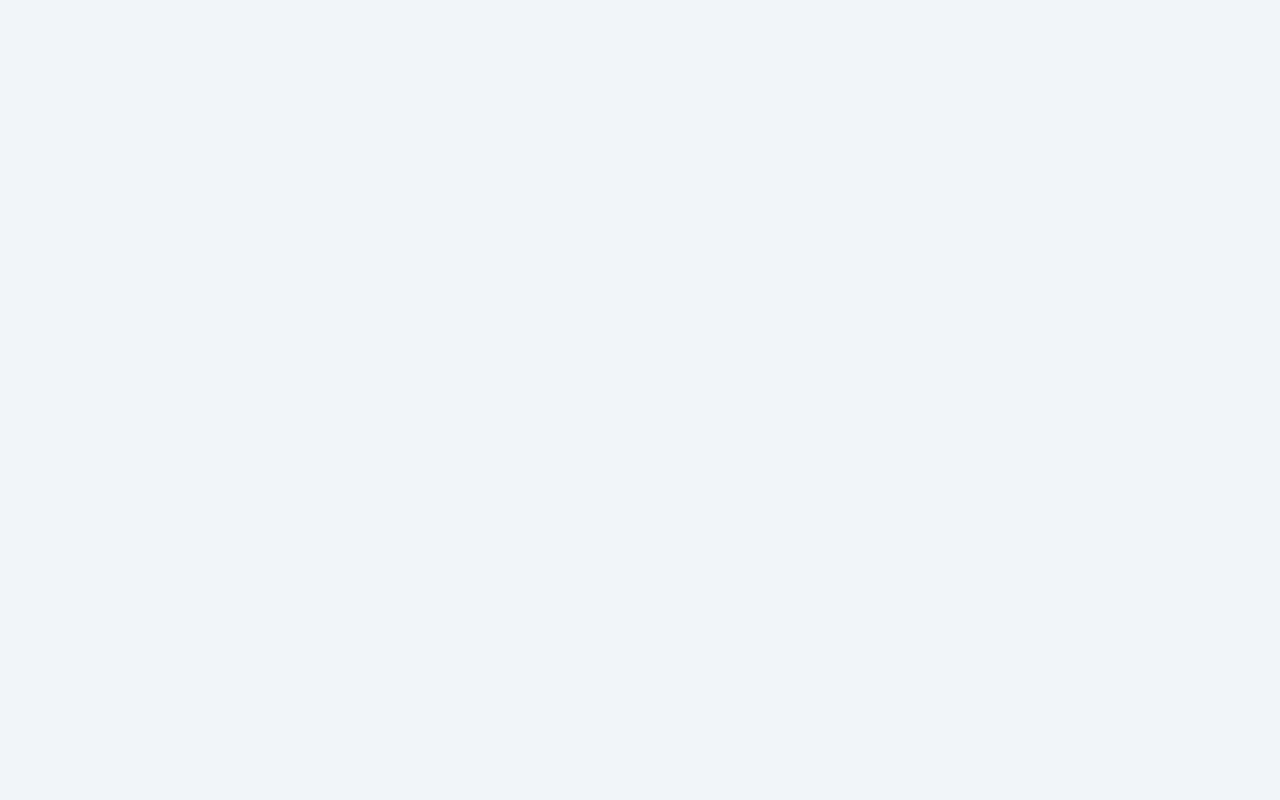
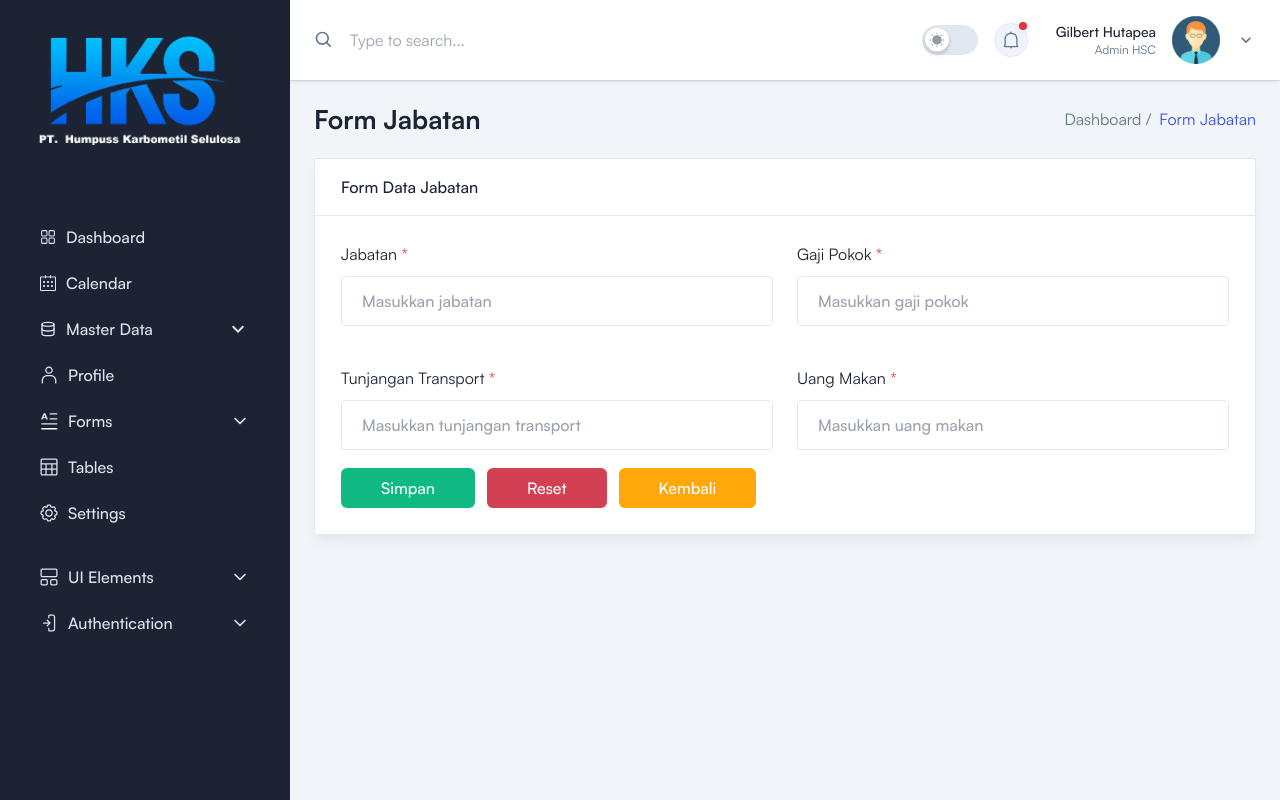
Before and after one commit to SoftwareKings/mern-employee-salary-management, a React (Vite) app in the folder Frontend/: page /admin/master-data/data-jabatan/form-data-jabatan in a window 1280 px wide. Before the commit this address had no page. Built offline with nearby package versions, Linux system fonts and the light colour scheme.

Commit message:
Refactor

```diff
--- a/Frontend/src/App.jsx
+++ b/Frontend/src/App.jsx
@@ -7,6 +7,7 @@ import DataJabatan from './pages/MasterData/DataJabatan/DataJabatan'
 import Profile from './pages/Profile'
 import FormElements from './pages/Form/FormElements'
 import FormDataPegawai from './pages/Form/FormDataPegawai'
+import FormDataJabatan from './pages/Form/FormDataJabatan'
 import Tables from './pages/Tables'
 import Settings from './pages/Settings'
 import Alerts from './pages/UiElements/Alerts'
@@ -44,6 +45,7 @@ const App = () => {
           <Route path='/profile' element={<Profile />} />
           <Route path='/forms/form-elements' element={<FormElements />} />
           <Route path='/admin/master-data/data-pegawai/form-data-pegawai' element={<FormDataPegawai />} />
+          <Route path='/admin/master-data/data-jabatan/form-data-jabatan' element={<FormDataJabatan />} />
           <Route path='/tables' element={<Tables />} />
           <Route path='/settings' element={<Settings />} />
           <Route path='/ui/alerts' element={<Alerts />} />
--- /dev/null
+++ b/Frontend/src/pages/Form/FormDataJabatan.jsx
@@ -0,0 +1,99 @@
+import React from 'react';
+import { Link } from "react-router-dom";
+import DefaultLayout from '../../layout/DefaultLayout';
+import Breadcrumb from '../../components/Breadcrumb/Breadcrumb';
+import ButtonOne from '../../components/Buttons/ButtonOne/ButtonOne';
+import ButtonTwo from '../../components/Buttons/ButtonTwo/ButtonTwo';
+import ButtonThree from '../../components/Buttons/ButtonThree/ButtonThree';
+
+const FormDataJabatan = () => {
+    return (
+        <DefaultLayout>
+            <Breadcrumb pageName='Form Jabatan' />
+
+            <div className='sm:grid-cols-2'>
+                <div className='flex flex-col gap-9'>
+                    {/* <!-- Form Data Jabatan --> */}
+                    <div className='rounded-sm border border-stroke bg-white shadow-default dark:border-strokedark dark:bg-boxdark'>
+                        <div className='border-b border-stroke py-4 px-6.5 dark:border-strokedark'>
+                            <h3 className='font-medium text-black dark:text-white'>
+                                Form Data Jabatan
+                            </h3>
+                        </div>
+                        <form action='#'>
+                            <div className='p-6.5'>
+                                <div className='mb-4.5 flex flex-col gap-6 xl:flex-row'>
+                                    <div className='w-full xl:w-1/2'>
+                                        <label className='mb-2.5 block text-black dark:text-white'>
+                                            Jabatan <span className='text-meta-1'>*</span>
+                                        </label>
+                                        <input
+                                            type='text'
+                                            placeholder='Masukkan jabatan'
+                                            className='w-full rounded border-[1.5px] border-stroke bg-transparent py-3 px-5 font-medium outline-none transition focus:border-primary active:border-primary disabled:cursor-default disabled:bg-whiter dark:border-form-strokedark dark:bg-form-input dark:focus:border-primary'
+                                        />
+                                    </div>
+                                    <div className='w-full xl:w-1/2'>
+                                        <label className='mb-2.5 block text-black dark:text-white'>
+                                            Gaji Pokok <span className='text-meta-1'>*</span>
+                                        </label>
+                                        <input
+                                            type='number'
+                                            placeholder='Masukkan gaji pokok'
+                                            className='w-full rounded border-[1.5px] border-stroke bg-transparent py-3 px-5 font-medium outline-none transition focus:border-primary active:border-primary disabled:cursor-default disabled:bg-whiter dark:border-form-strokedark dark:bg-form-input dark:focus:border-primary'
+                                        />
+                                    </div>
+                                </div>
+
+                                <div className="mb-4.5 flex flex-col gap-6 xl:flex-row mt-10">
+                                    <div className='w-full xl:w-1/2'>
+                                        <label className='mb-2.5 block text-black dark:text-white'>
+                                            Tunjangan Transport <span className='text-meta-1'>*</span>
+                                        </label>
+                                        <input
+                                            type='number'
+                                            placeholder='Masukkan tunjangan transport'
+                                            className='w-full rounded border-[1.5px] border-stroke bg-transparent py-3 px-5 font-medium outline-none transition focus:border-primary active:border-primary disabled:cursor-default disabled:bg-whiter dark:border-form-strokedark dark:bg-form-input dark:focus:border-primary'
+                                        />
+                                    </div>
+
+                                    <div className='w-full xl:w-1/2'>
+                                        <label className='mb-2.5 block text-black dark:text-white'>
+                                            Uang Makan <span className='text-meta-1'>*</span>
+                                        </label>
+                                        <input
+                                            type='number'
+                                            placeholder='Masukkan uang makan'
+                                            className='w-full rounded border-[1.5px] border-stroke bg-transparent py-3 px-5 font-medium outline-none transition focus:border-primary active:border-primary disabled:cursor-default disabled:bg-whiter dark:border-form-strokedark dark:bg-form-input dark:focus:border-primary'
+                                        />
+                                    </div>
+                                </div>
+                                {/* <!-- Form Data Jabatan --> */}
+
+                                <div className='flex flex-wrap gap-3'>
+                                    <Link to="/" >
+                                        <ButtonOne  >
+                                            <span>Simpan</span>
+                                        </ButtonOne>
+                                    </Link>
+                                    <Link to="/admin/master-data/data-jabatan/form-data-jabatan" >
+                                        <ButtonTwo  >
+                                            <span>Reset</span>
+                                        </ButtonTwo>
+                                    </Link>
+                                    <Link to="/admin/master-data/data-jabatan" >
+                                        <ButtonThree  >
+                                            <span>Kembali</span>
+                                        </ButtonThree>
+                                    </Link>
+                                </div>
+                            </div>
+                        </form>
+                    </div>
+                </div>
+            </div>
+        </DefaultLayout>
+    )
+}
+
+export default FormDataJabatan;
--- a/Frontend/src/pages/MasterData/DataJabatan/DataJabatan.jsx
+++ b/Frontend/src/pages/MasterData/DataJabatan/DataJabatan.jsx
@@ -7,7 +7,6 @@ import ButtonOne from '../../../components/Buttons/ButtonOne/ButtonOne';
 import { FaRegEdit, FaPlus } from 'react-icons/fa'
 import { BsTrash3 } from 'react-icons/bs'
 import { BiSearch } from 'react-icons/bi'
-import { MdOutlineKeyboardArrowDown } from 'react-icons/md'
 
 const ITEMS_PER_PAGE = 4;
 
@@ -43,7 +42,7 @@ const DataJabatan = () => {
     return (
         <DefaultLayout>
             <Breadcrumb pageName='Data Jabatan' />
-            <Link to="/admin/master-data/data-pegawai/form-data-pegawai" >
+            <Link to="/admin/master-data/data-jabatan/form-data-jabatan" >
                 <ButtonOne  >
                     <span>Tambah Jabatan</span>
                     <span>
```
